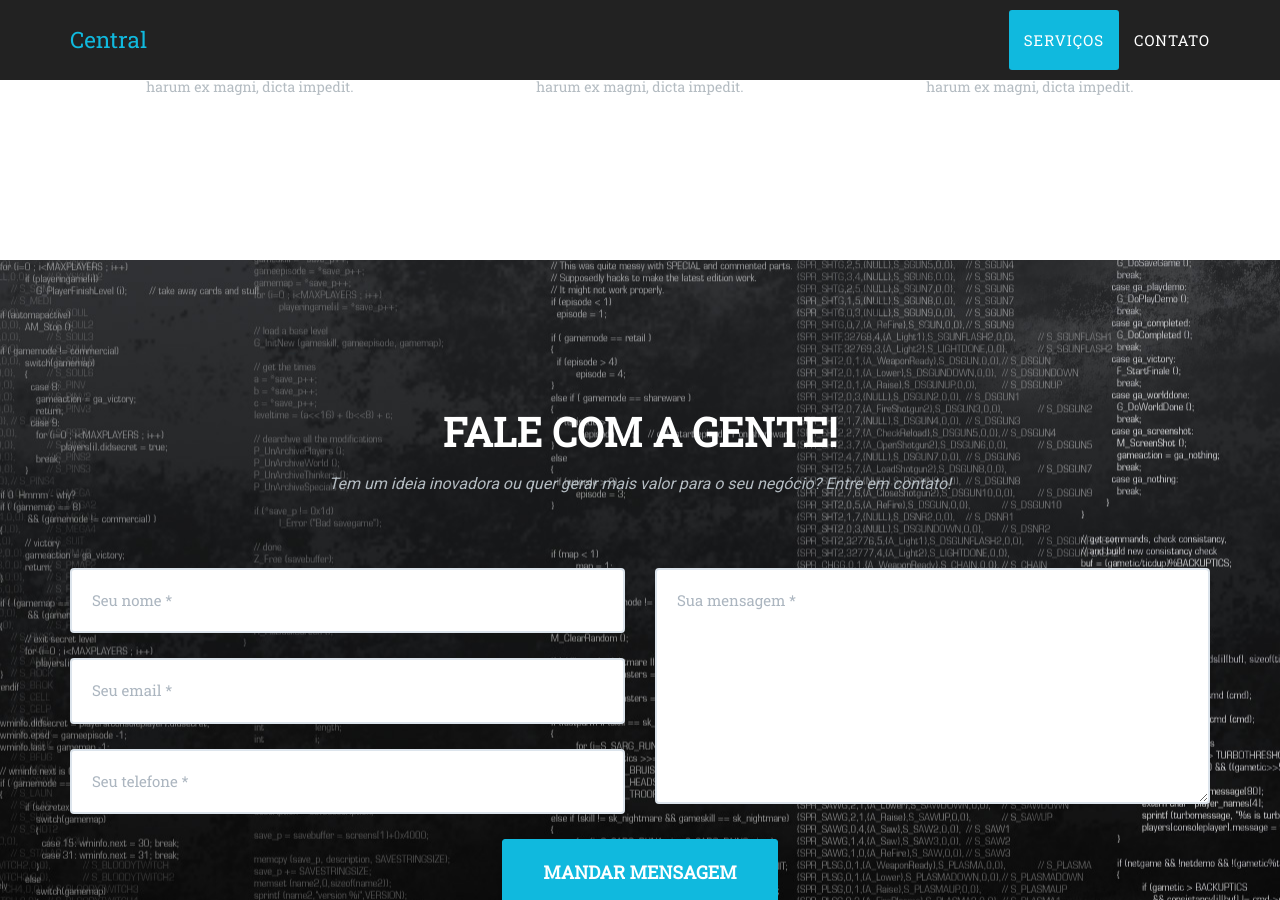
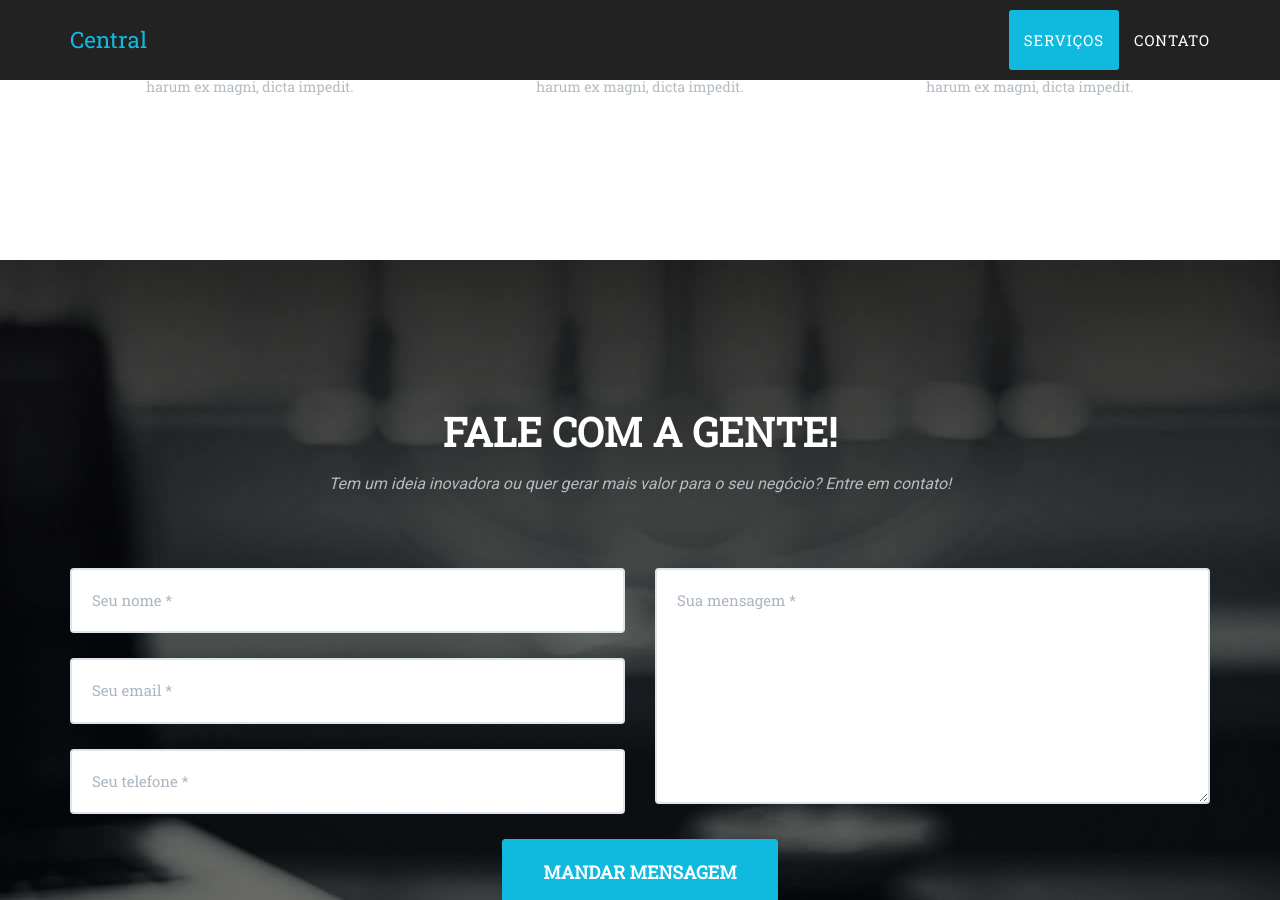
Before and after one commit to mateusluizfb/central-site, a Jekyll site: the page built from index.html, in a window 1280 px wide and 900 px high, scrolled down 1285 px. Built offline with Jekyll 4.4.1, drawn with Linux system fonts in a browser that asks for light colours; some web fonts are replaced.

Commit message:
Uploading new contact bg

```diff
--- a/_includes/contact.html
+++ b/_includes/contact.html
@@ -8,25 +8,25 @@
             </div>
             <div class="row">
                 <div class="col-lg-12">
-                    <form name="sentMessage" id="contactForm" method="post" action="contact_me.php" novalidate>
+                    <form name="sentMessage" id="contactForm" novalidate>
                         <div class="row">
                             <div class="col-md-6">
                                 <div class="control-group form-group">
-                                    <input type="text" class="form-control" placeholder="Seu nome *" id="name" required data-validation-required-message="Por favor, insira o seu nome.">
+                                    <input type="text" class="form-control" placeholder="Seu nome *" id="_name" required data-validation-required-message="Por favor, insira o seu nome.">
                                     <p class="help-block text-danger"></p>
                                 </div>
                                 <div class="control-group form-group">
-                                    <input type="email" class="form-control" placeholder="Seu email *" id="email" required data-validation-required-message="Por favor, insira seu email.">
+                                    <input type="email" class="form-control" placeholder="Seu email *" id="_email" required data-validation-required-message="Por favor, insira seu email.">
                                     <p class="help-block text-danger"></p>
                                 </div>
                                 <div class="control-group form-group">
-                                    <input type="tel" class="form-control" placeholder="Seu telefone *" id="phone" required data-validation-required-message="Por favor, insira seu telefone.">
+                                    <input type="tel" class="form-control" placeholder="Seu telefone *" id="_phone" required data-validation-required-message="Por favor, insira seu telefone.">
                                     <p class="help-block text-danger"></p>
                                 </div>
                             </div>
                             <div class="col-md-6">
                                 <div class="control-group form-group">
-                                    <textarea class="form-control" placeholder="Sua mensagem *" id="message" required data-validation-required-message="Por favor, insira sua mensagem."></textarea>
+                                    <textarea class="form-control" placeholder="Sua mensagem *" id="_message" required data-validation-required-message="Por favor, insira sua mensagem."></textarea>
                                     <p class="help-block text-danger"></p>
                                 </div>
                             </div>
--- a/_layouts/default.html
+++ b/_layouts/default.html
@@ -11,8 +11,6 @@
     {% include services.html %}
 
 
-
-
     {% include contact.html %}
     {% include footer.html %}
     {% include modals.html %}
--- a/js/contact_me.js
+++ b/js/contact_me.js
@@ -8,17 +8,17 @@ $(function() {
         submitSuccess: function($form, event) {
             event.preventDefault(); // prevent default submit behaviour
             // get values from FORM
-            var name = $("input#name").val();
-            var email = $("input#email").val();
-            var phone = $("input#phone").val();
-            var message = $("textarea#message").val();
+            var name = $("input#_name").val();
+            var email = $("input#_email").val();
+            var phone = $("input#_phone").val();
+            var message = $("textarea#_message").val();
             var firstName = name; // For Success/Failure Message
             // Check for white space in name for Success/Fail message
             if (firstName.indexOf(' ') >= 0) {
                 firstName = name.split(' ').slice(0, -1).join(' ');
             }
             $.ajax({
-                url: "././mail/contact_me.php",
+                url: "https://formspree.io/mateuslfreitasb@gmail.com",
                 type: "POST",
                 data: {
                     name: name,
@@ -26,6 +26,7 @@ $(function() {
                     email: email,
                     message: message
                 },
+                dataType: "json",
                 cache: false,
                 success: function() {
                     // Success message
```
Also changed, not shown: img/contact-bg.jpg.
